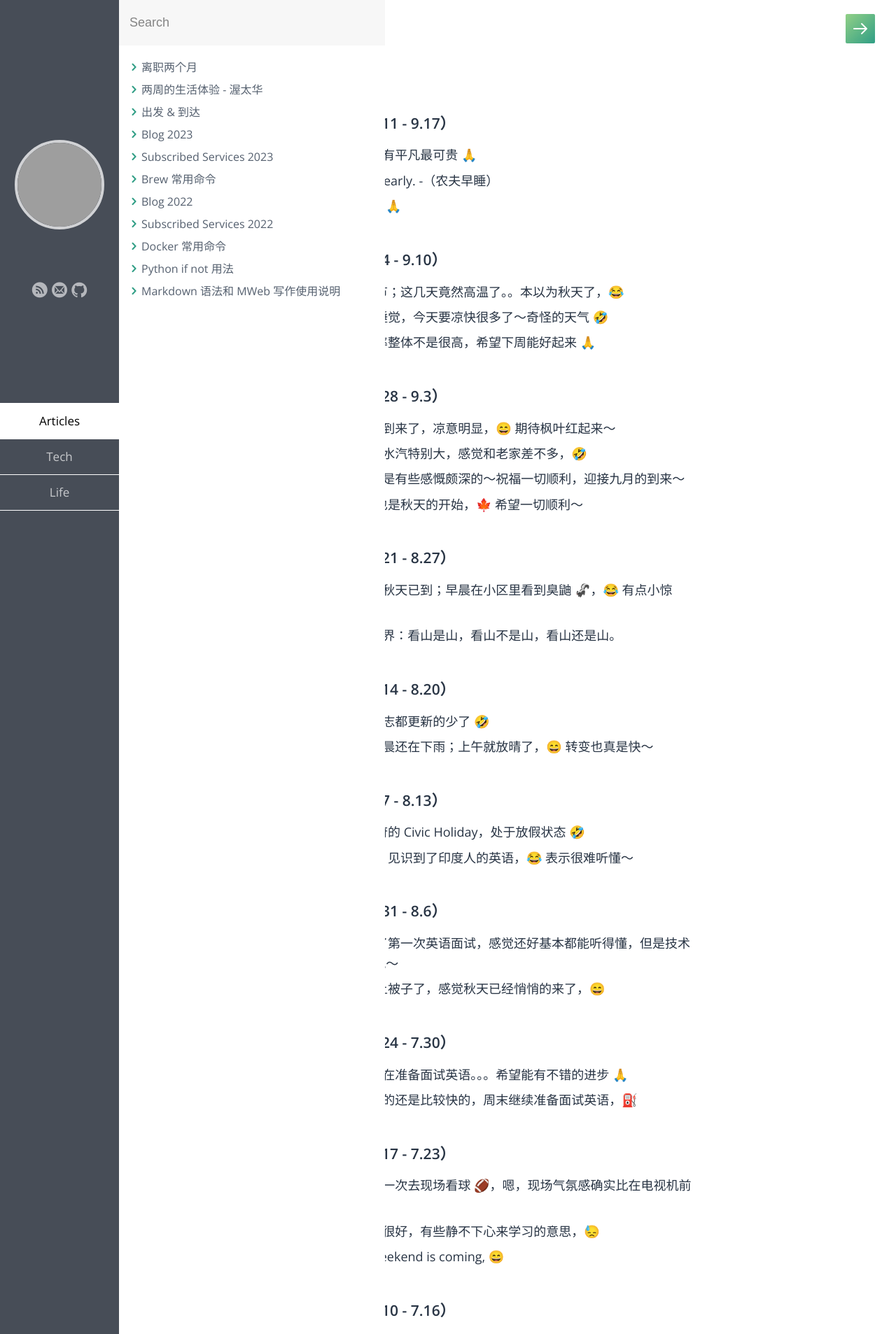
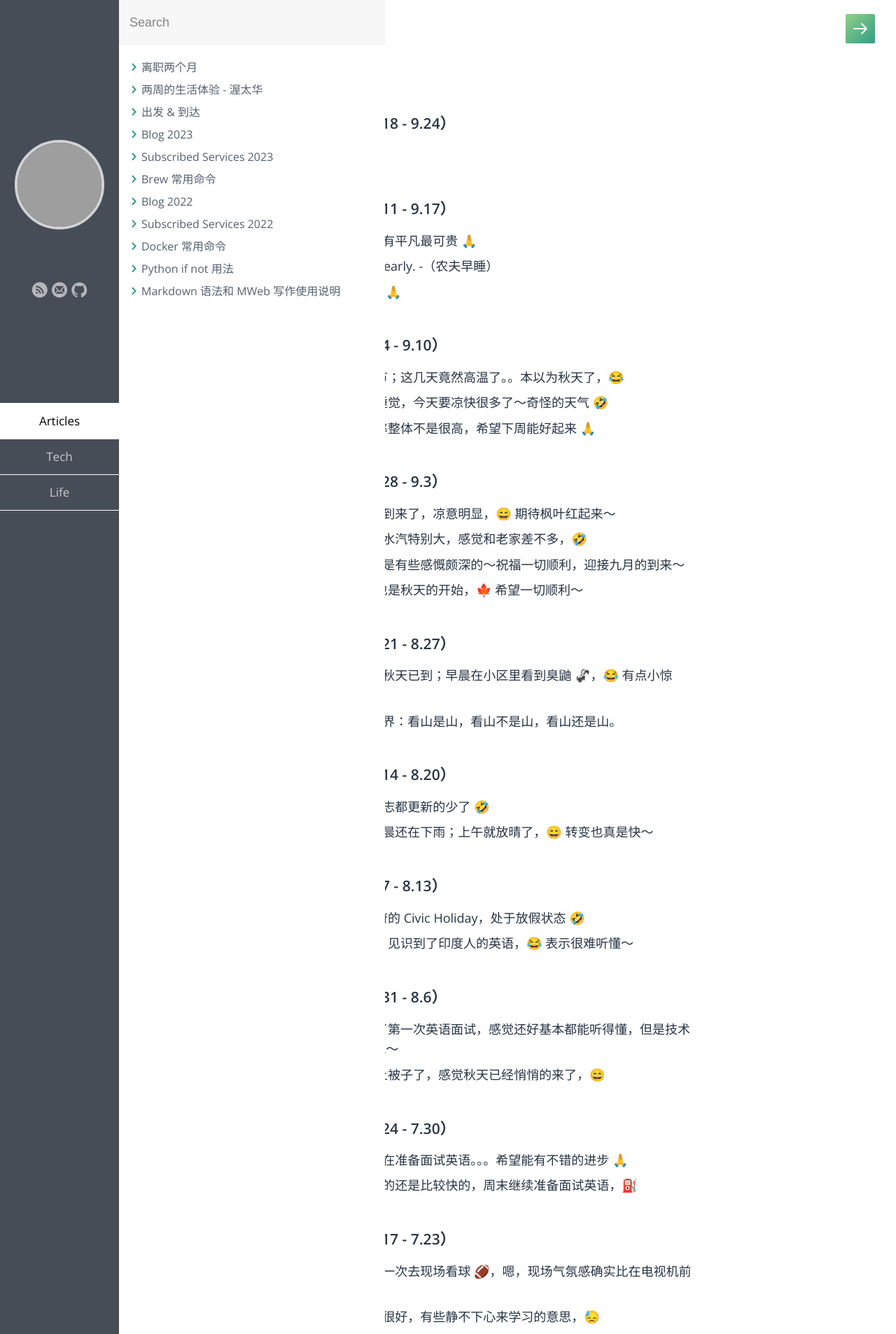
Before and after one commit to samxupeiran/samxupeiran.github.io, a Jekyll site: the page built from _posts/life/2023-01-03-my-blog.md, in a window 1280 px wide. Shown: the top 1907 px of the page at 70% size. Built offline with Jekyll 4.4.1, drawn with Linux system fonts in a browser that asks for light colours; some web fonts are replaced; some of the changed text lies outside the part shown; grey boxes are pictures that could not be loaded.

Commit message:
feat: add weekly blog 9.18

```diff
--- a/_posts/life/2023-01-03-my-blog.md
+++ b/_posts/life/2023-01-03-my-blog.md
@@ -5,6 +5,9 @@ category: Life
 tags: Blog
 ---
 
+
+- ### 2023 年 9 月 第 3 周（9.18 - 9.24）
+     - 9.18 IoT
 
 - ### 2023 年 9 月 第 2 周（9.11 - 9.17）
      - 9.11 世间情感千万种，唯有平凡最可贵 🙏
```
